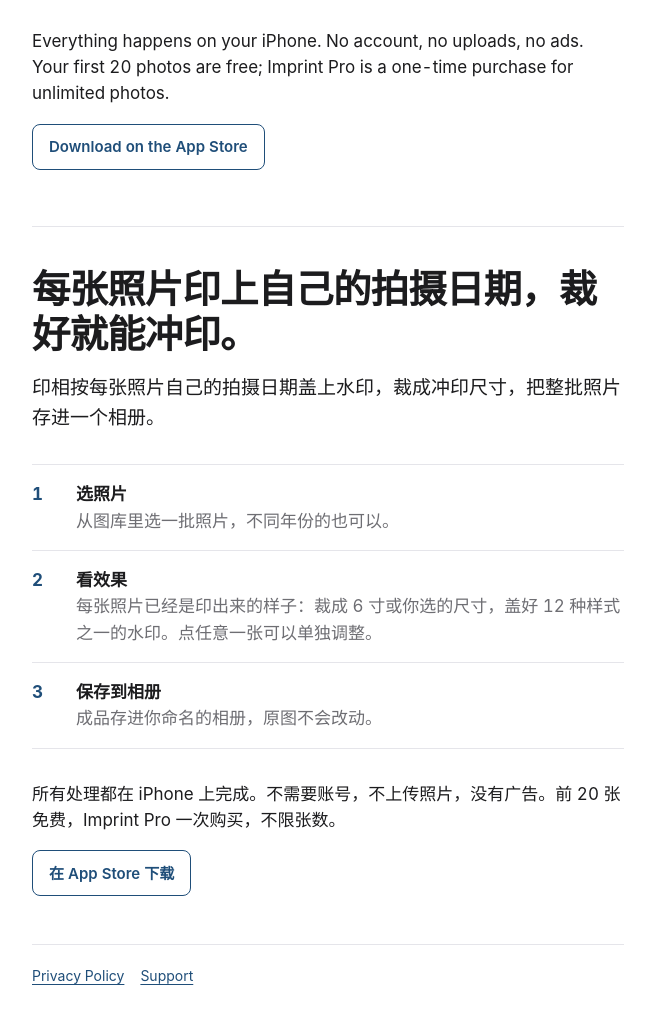
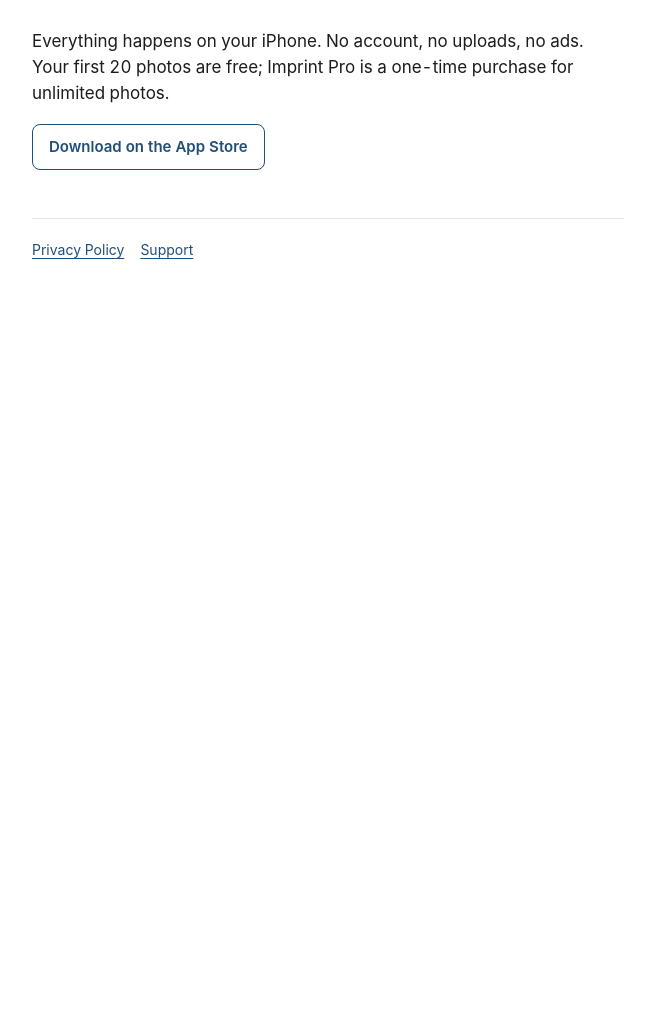
Before and after one commit to lcbfree/imprint-site, a plain HTML site: page index.html in a window 1280 px wide. Shown: the part 987-2014 px from the top of the page, without its empty margins (312-963 px from the left). After the commit the page ends 1287 px from the top, so only its background shows below. Drawn offline with Linux system fonts and the light colour scheme.

Commit message:
介绍页改为仅英文
删掉中文介绍、顶栏语言链接和字标里的印相。

Co-authored-by: Cursor <cursoragent@cursor.com>

```diff
--- a/index.html
+++ b/index.html
@@ -11,8 +11,8 @@
 <div class="wrap">
 
 <header class="bar">
-  <a class="wordmark" href="./">Imprint<span>印相</span></a>
-  <nav><a href="#zh" lang="zh-Hans">中文</a><a href="support.html">Support</a></nav>
+  <a class="wordmark" href="./">Imprint</a>
+  <nav><a href="support.html">Support</a></nav>
 </header>
 
 <main>
@@ -38,22 +38,6 @@
   <p class="store"><a class="store-link" href="https://apps.apple.com/app/imprint-date-stamp-prints/id6832866014">Download on the App Store</a></p>
 </main>
 
-<hr class="lang-split">
-
-<section id="zh" lang="zh-Hans">
-  <h1 style="margin-top:2.5rem">每张照片印上自己的拍摄日期，裁好就能冲印。</h1>
-  <p class="lede">印相按每张照片自己的拍摄日期盖上水印，裁成冲印尺寸，把整批照片存进一个相册。</p>
-
-  <ol class="steps">
-    <li><strong>选照片</strong><span>从图库里选一批照片，不同年份的也可以。</span></li>
-    <li><strong>看效果</strong><span>每张照片已经是印出来的样子：裁成 6 寸或你选的尺寸，盖好 12 种样式之一的水印。点任意一张可以单独调整。</span></li>
-    <li><strong>保存到相册</strong><span>成品存进你命名的相册，原图不会改动。</span></li>
-  </ol>
-
-  <p>所有处理都在 iPhone 上完成。不需要账号，不上传照片，没有广告。前 20 张免费，Imprint Pro 一次购买，不限张数。</p>
-  <p class="store"><a class="store-link" href="https://apps.apple.com/app/imprint-date-stamp-prints/id6832866014">在 App Store 下载</a></p>
-</section>
-
 <footer>
   <a href="privacy.html">Privacy Policy</a><a href="support.html">Support</a>
 </footer>
```
